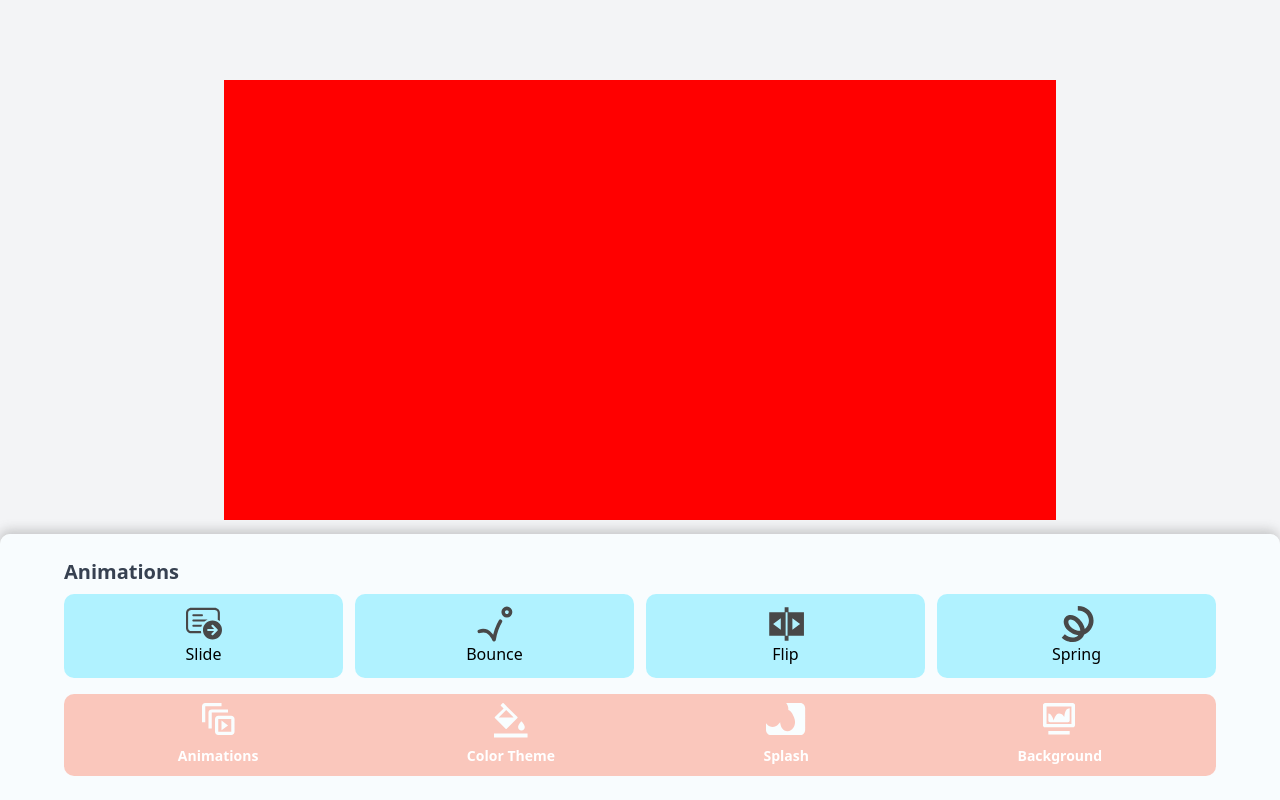
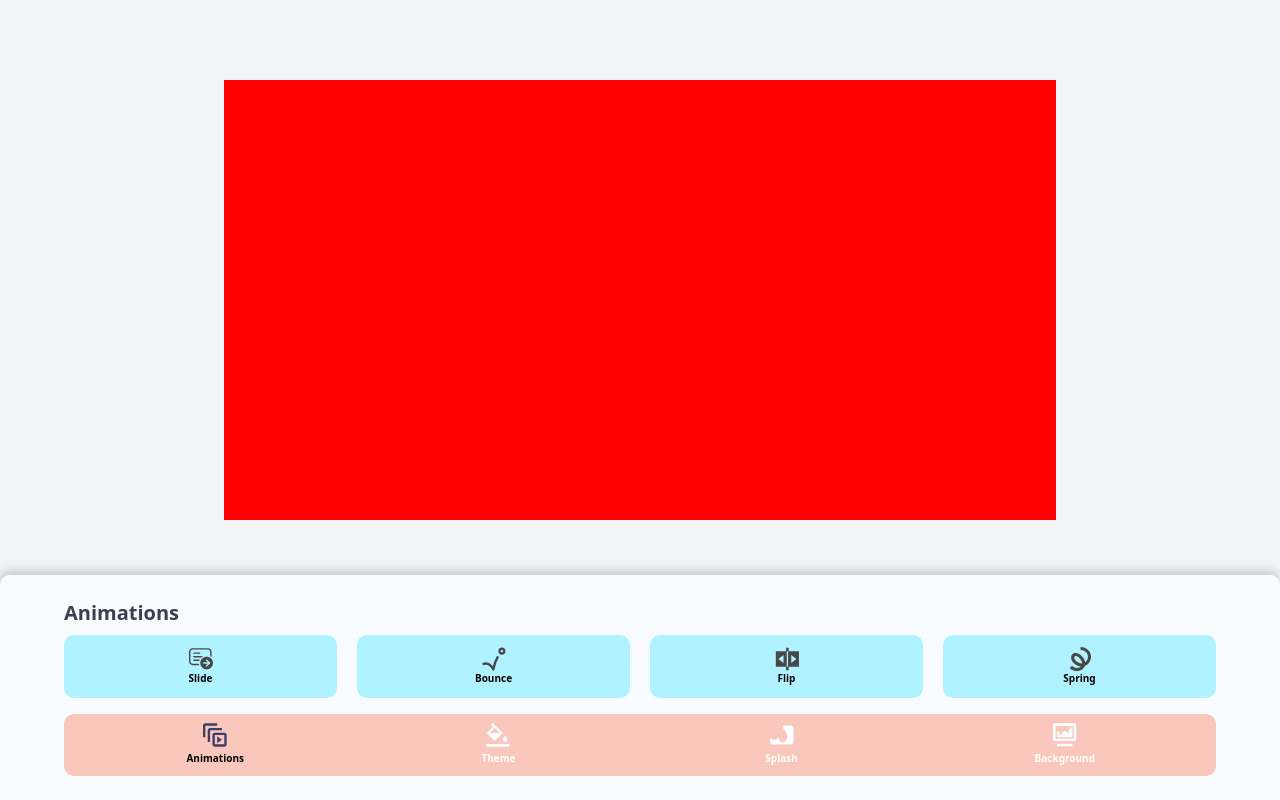
Before and after one commit to UncleKhab/greeting-cards, a Next.js app: page /card-editor in a window 1280 px wide. Built offline with nearby package versions, Linux system fonts and the light colour scheme.

Commit message:
actions menu now working

```diff
--- a/components/atoms/action-button/ActionButton.module.css
+++ b/components/atoms/action-button/ActionButton.module.css
@@ -1,9 +1,11 @@
 .box {
   background-color: #b0f2ff;
   border-radius: 10px;
+  font-size: 0.625rem;
+  font-weight: bold;
 }
 
 .icon {
-  width: 36px;
-  height: 36px;
+  width: 24px;
+  height: 24px;
 }
--- a/components/atoms/editor-button/EditorButton.jsx
+++ b/components/atoms/editor-button/EditorButton.jsx
@@ -1,18 +1,23 @@
 import React from "react";
 import { useDispatch, useSelector } from "react-redux";
 import { changeTab } from "../../../store/editorSlice/editorSlice";
-const EditorButton = ({ iconUrl, label }) => {
+import styles from "./EditorButton.module.css";
+
+const EditorButton = ({ iconUrl, label, index }) => {
   const dispatch = useDispatch();
   const currentState = useSelector((state) => state.editor);
   const { tab } = currentState;
   return (
     <button
-      className={`${
-        tab === label ? "text-black" : "text-white"
-      } flex flex-col justify-between items-center gap-2 font-semibold text-white text-sm`}
-      onClick={() => dispatch(changeTab(label))}
+      className={`${styles.editorBtn} ${
+        tab === index ? "text-black" : "text-white"
+      } flex flex-col justify-between items-center gap-1 flex-1`}
+      onClick={() => dispatch(changeTab(index))}
     >
-      <img src={iconUrl} />
+      <img
+        src={iconUrl}
+        className={`${tab === index ? styles.imgActive : ""}`}
+      />
       <p>{label}</p>
     </button>
   );
--- /dev/null
+++ b/components/atoms/editor-button/EditorButton.module.css
@@ -0,0 +1,13 @@
+.editorBtn {
+  font-size: 0.625rem;
+  font-weight: bold;
+}
+.editorBtn img {
+  width: 24px;
+  height: 24px;
+}
+
+.imgActive {
+  filter: invert(78%) sepia(42%) saturate(576%) hue-rotate(206deg)
+    brightness(88%) contrast(86%);
+}
--- a/components/organisms/editor-action-bar/EditActionBarComponent.jsx
+++ b/components/organisms/editor-action-bar/EditActionBarComponent.jsx
@@ -1,57 +1,19 @@
 import React from "react";
 import styles from "./EditorActionBar.module.css";
 import EditorButton from "../../atoms/editor-button/EditorButton";
-import { changeTab } from "../../../store/editorSlice/editorSlice";
-import { useDispatch } from "react-redux";
+import { useSelector } from "react-redux";
+import { actionButtonsList } from "./buttonsList";
 
- const actionButtons = [
-        {iconUrl: '/assets/svg/action-bar/animations-icon.svg', label: 'Animations', action: () =>console.log('actions')},
-        {iconUrl: '/assets/svg/action-bar/color-theme-icon.svg', label: 'Color Theme', action: () =>console.log('color theme')},
-        {iconUrl: '/assets/svg/action-bar/splash-icon.svg', label: 'Splash', action: () =>console.log('splash')},
-        {iconUrl: '/assets/svg/action-bar/background-icon.svg', label: 'Background', action: () =>console.log('background')},
-    ]
-    const actionButtonsOpenCard = [
-        {iconUrl: '/assets/svg/action-bar/template-icon.svg', label: 'Template', action: () =>console.log('template')},
-        {iconUrl: '/assets/svg/action-bar/decorations-icon.svg', label: 'Decorations', action: () =>console.log('decorations')},
-        {iconUrl: '/assets/svg/action-bar/page-texture-icon.svg', label: 'Page Texture', action: () =>console.log('page-texture')},
-        {iconUrl: '/assets/svg/action-bar/animation-icon.svg', label: 'Animation', action: () =>console.log('animation')}
-    ]
-    const actionButtonsBackCover = [
-        {iconUrl: '/assets/svg/action-bar/back-side-icon.svg', label: 'Back Side', action: () =>console.log('back-side')},
-        {iconUrl: '/assets/svg/action-bar/envelope-icon.svg', label: 'Envelope', action: () =>console.log('envelope')},
-        {iconUrl: '/assets/svg/action-bar/preview-icon.svg', label: 'Preview', action: () =>console.log('preview')},
-        {iconUrl: '/assets/svg/action-bar/share-icon.svg', label: 'Share', action: () =>console.log('share')},
-    ]
 const EditActionBarComponent = () => {
+  const { page } = useSelector((state) => state.editor);
 
-  const dispatch = useDispatch();
-  const actionButtons = [
-    {
-      iconUrl: "/assets/svg/action-bar/animations-icon.svg",
-      label: "Animations",
-    },
-    {
-      iconUrl: "/assets/svg/action-bar/color-theme-icon.svg",
-      label: "Color Theme",
-    },
-    {
-      iconUrl: "/assets/svg/action-bar/splash-icon.svg",
-      label: "Splash",
-    },
-    {
-      iconUrl: "/assets/svg/action-bar/background-icon.svg",
-      label: "Background",
-    },
-  ];
   return (
     <div className={`${styles.wrapper} flex justify-around mb-6`}>
-      {actionButtons.map((item, index) => (
-        <EditorButton {...item} key={`${index}-action-button`} />
+      {actionButtonsList[page].map((item, index) => (
+        <EditorButton {...item} index={index} key={`${index}-action-button`} />
       ))}
     </div>
   );
 };
 
-
-
 export default EditActionBarComponent;
--- a/components/organisms/editor-action-bar/EditorActionBar.module.css
+++ b/components/organisms/editor-action-bar/EditorActionBar.module.css
@@ -1,5 +1,5 @@
 .wrapper {
-    background-color: #ff2f0042;
-    border-radius: 10px;
-    padding: 0.6rem;
+  background-color: #ff2f0042;
+  border-radius: 10px;
+  padding: 0.6rem;
 }
--- /dev/null
+++ b/components/organisms/editor-action-bar/buttonsList.js
@@ -0,0 +1,60 @@
+const actionButtons = [
+  {
+    iconUrl: "/assets/svg/action-bar/animations-icon.svg",
+    label: "Animations",
+  },
+  {
+    iconUrl: "/assets/svg/action-bar/color-theme-icon.svg",
+    label: "Theme",
+  },
+  {
+    iconUrl: "/assets/svg/action-bar/splash-icon.svg",
+    label: "Splash",
+  },
+  {
+    iconUrl: "/assets/svg/action-bar/background-icon.svg",
+    label: "Background",
+  },
+];
+const actionButtonsOpenCard = [
+  {
+    iconUrl: "/assets/svg/action-bar/template-icon.svg",
+    label: "Template",
+  },
+  {
+    iconUrl: "/assets/svg/action-bar/decorations-icon.svg",
+    label: "Decorations",
+  },
+  {
+    iconUrl: "/assets/svg/action-bar/page-texture-icon.svg",
+    label: "Page Texture",
+  },
+  {
+    iconUrl: "/assets/svg/action-bar/animation-icon.svg",
+    label: "Animation",
+  },
+];
+const actionButtonsBackCover = [
+  {
+    iconUrl: "/assets/svg/action-bar/back-side-icon.svg",
+    label: "Back Side",
+  },
+  {
+    iconUrl: "/assets/svg/action-bar/envelope-icon.svg",
+    label: "Envelope",
+  },
+  {
+    iconUrl: "/assets/svg/action-bar/preview-icon.svg",
+    label: "Preview",
+  },
+  {
+    iconUrl: "/assets/svg/action-bar/share-icon.svg",
+    label: "Share",
+  },
+];
+
+export const actionButtonsList = [
+  actionButtons,
+  actionButtonsOpenCard,
+  actionButtonsBackCover,
+];
--- a/components/organisms/editor-actions/EditorActions.jsx
+++ b/components/organisms/editor-actions/EditorActions.jsx
@@ -34,7 +34,7 @@ const EditorActions = () => {
     },
   ];
   return (
-    <div className={`${styles.wrapper} mb-4 flex justify-around gap-3`}>
+    <div className={`${styles.wrapper} mb-4 flex justify-around gap-5`}>
       {iconSet.map((item, index) => (
         <ActionButton {...item} key={index + "action-button"} />
       ))}
--- a/components/organisms/editor-card/EditorCard.jsx
+++ b/components/organisms/editor-card/EditorCard.jsx
@@ -1,6 +1,8 @@
 import React, { useState } from "react";
 import styles from "./EditorCard.module.css";
 import { motion, useCycle } from "framer-motion";
+import { useDispatch, useSelector } from "react-redux";
+import { nextPage, prevPage } from "../../../store/editorSlice/editorSlice";
 
 const scaleVariants = {
   front: { x: 0 },
@@ -8,16 +10,16 @@ const scaleVariants = {
   back: { x: "100%" },
 };
 const Page = ({ setCounter }) => {
+  const dispatch = useDispatch();
   const [flipAngle, cycleFlipAngle] = useCycle("0", "-180deg");
   const onTap = () => {
     cycleFlipAngle();
-    console.log(flipAngle);
     switch (flipAngle) {
       case "0":
-        setCounter((prevCount) => (prevCount += 1));
+        dispatch(nextPage());
         break;
       default:
-        setCounter((prevCount) => (prevCount -= 1));
+        dispatch(prevPage());
         break;
     }
   };
@@ -41,16 +43,18 @@ const Page = ({ setCounter }) => {
   );
 };
 const EditorCard = () => {
-  const [counter, setCounter] = useState(0);
+  const { page } = useSelector((state) => state.editor);
+  console.log(page);
+
   return (
     <motion.div
       className={`${styles.card}`}
       variants={scaleVariants}
-      animate={counter === 0 ? "front" : counter === 1 ? "open" : "back"}
+      animate={page === 0 ? "front" : page === 1 ? "open" : "back"}
       transition={{ type: "spring", stiffness: 100 }}
     >
-      <Page setCounter={setCounter}></Page>
-      <Page setCounter={setCounter}></Page>
+      <Page></Page>
+      <Page></Page>
     </motion.div>
   );
 };
--- a/store/editorSlice/editorSlice.js
+++ b/store/editorSlice/editorSlice.js
@@ -1,7 +1,8 @@
 import { createSlice } from "@reduxjs/toolkit";
 
 const initialState = {
-  tab: "Animations",
+  page: 0,
+  tab: 0,
 };
 
 export const editorSlice = createSlice({
@@ -11,9 +12,17 @@ export const editorSlice = createSlice({
     changeTab: (state, action) => {
       state.tab = action.payload;
     },
+    nextPage: (state) => {
+      state.page += 1;
+      state.tab = 0;
+    },
+    prevPage: (state) => {
+      state.page -= 1;
+      state.tab = 0;
+    },
   },
 });
 
-export const { changeTab } = editorSlice.actions;
+export const { changeTab, nextPage, prevPage } = editorSlice.actions;
 
 export default editorSlice.reducer;
```
